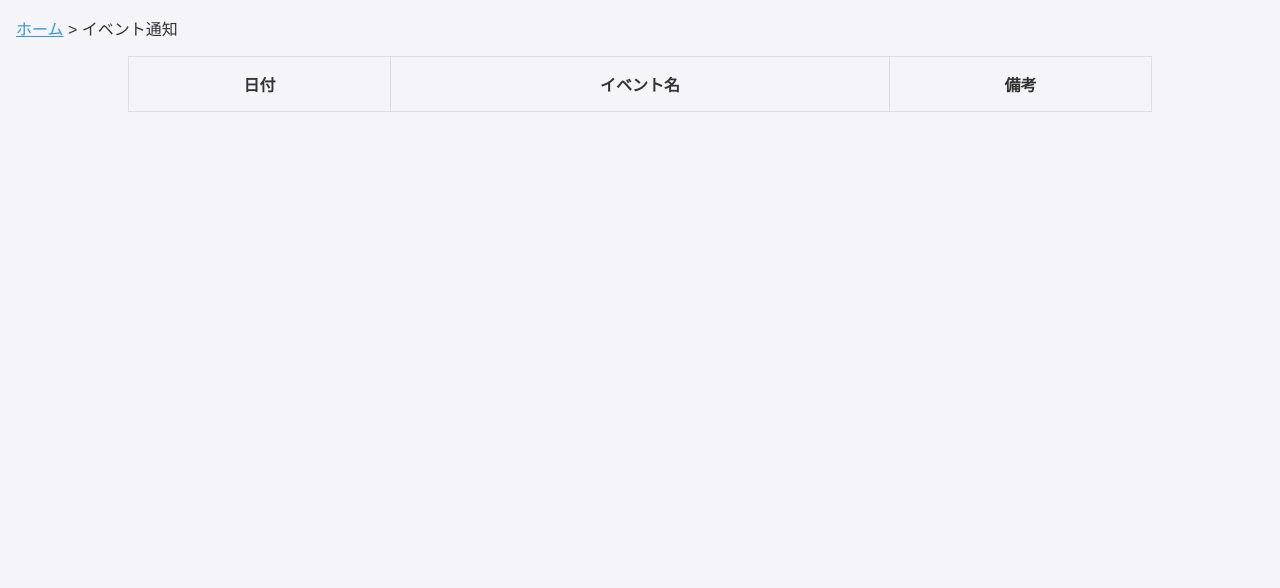
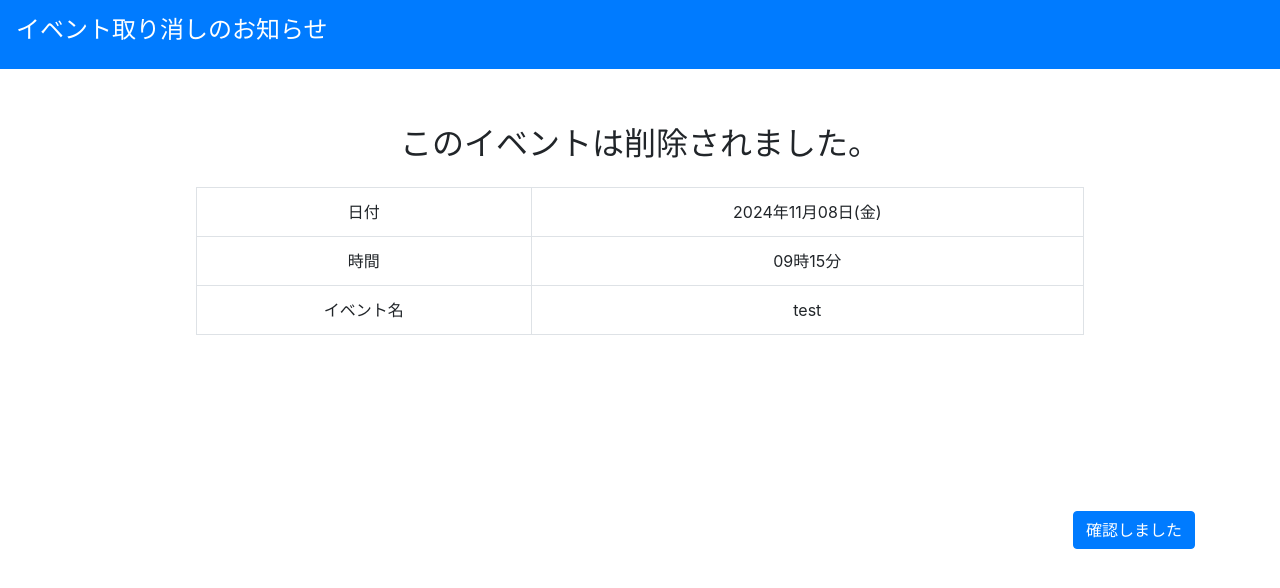
Before and after one commit to ReijiMasuda/a-, a Django app: page /studentapp/eventalert/ in a window 1280 px wide. Shown: the top 588 px of the page. Run offline with Django 4.2, Linux system fonts and the light colour scheme; lists and menus that the app fills with data are empty; some libraries are stand-ins or nearby versions.

Commit message:
イベント削除ページ(管理者側との連携はまだ）

```diff
--- a/procon_A/student_app/templates/app/students_eventalert.html
+++ b/procon_A/student_app/templates/app/students_eventalert.html
@@ -3,40 +3,50 @@
 <head>
     <meta charset="UTF-8">
     <meta name="viewport" content="width=device-width, initial-scale=1.0">
-    <title>イベント通知</title>
+    <title>イベント削除通知ページ</title>
     {% load static %}
-    <link rel="stylesheet" type="text/css" href="{% static 'styles.css' %}">
+    <link rel="stylesheet" href="{% static 'styles.css' %}">
+    <link rel="stylesheet" href="https://maxcdn.bootstrapcdn.com/bootstrap/4.5.2/css/bootstrap.min.css">
 </head>
 <body>
-    <div class="breadcrumb" style="text-align: left; margin-left: 1rem; margin-top: 1rem; font-size: 1rem;">
-        <a href="{% url 'home' %}" style="text-decoration: underline;">ホーム</a> > イベント通知
+    <!-- ナビゲーションバー -->
+    <div class="navbar bg-primary text-white p-3">
+        <p class="welcome-message h4">イベント取り消しのお知らせ</p>
     </div>
 
-    <p></p>
+    <!-- メインコンテンツ -->
+    <div class="container mt-4">
+        <h2 class="text-center">このイベントは削除されました。</h2>
+        <table class="table table-bordered mt-4">
+            <tbody>
+                <tr>
+                    <td>日付</td>
+                    <td>2024年11月08日(金)</td>
+                </tr>
+                <tr>
+                    <td>時間</td>
+                    <td>09時15分</td>
+                </tr>
+                <tr>
+                    <td>イベント名</td>
+                    <td>test</td>
+                </tr>
+            </tbody>
+        </table>
+    </div>
 
-</body>
-<body>
-    <table>
-        <thead>
-            <tr>
-                <th>日付</th>
-                <th>イベント名</th>
-                <th>備考</th>
-            </tr>
-        </thead>
-        <tbody>
-            {% for event in events %}
-            <tr>
-                <td>{{ event.event_date|date:"Y年n月j日 H:i" }}</td>
-                <td>{{ event.event_name }}</td>
-                <td>{{ event.event_note }}</td>
-            </tr>
-            <th>このイベントは削除されました</th>
-            <button href="{% url 'student_home' %}">確認しました</button>
-            {% empty %}
-            {% endfor %}
-        </tbody>
-    </table>
+    <!-- エラーメッセージ表示エリア -->
+    <div class="container mt-2">
+        <div id="error-message" class="alert alert-danger" style="display: none;">
+            すべての項目を入力してください。
+        </div>
+    </div>
 
+    <!-- 確認ボタン -->
+    <div class="container text-right mt-4">
+        <a href="{% url 'student_app:students_event' %}" class="btn btn-primary">
+            確認しました
+        </a>
+    </div>
 </body>
 </html>
```
